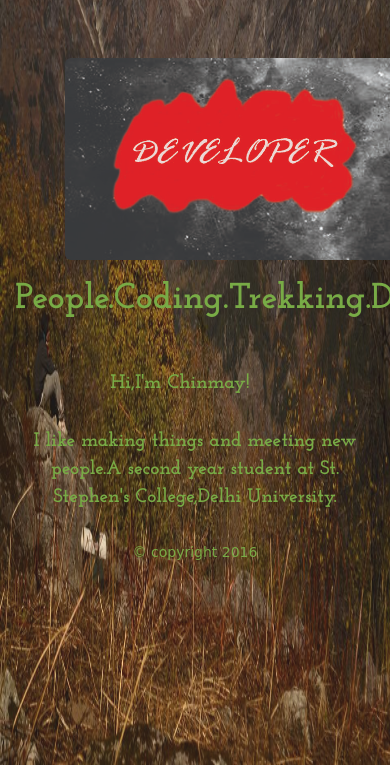
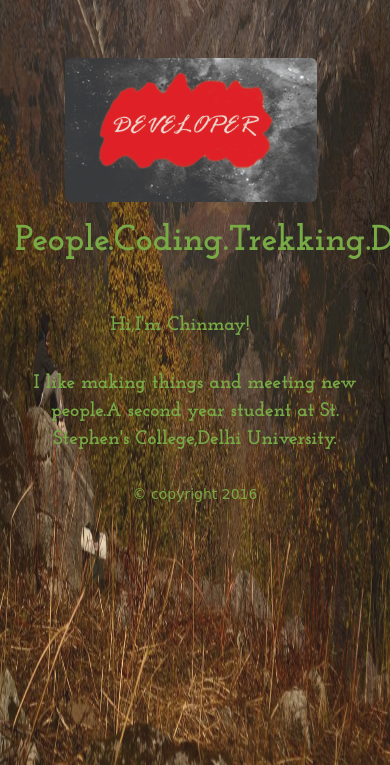
Before and after one commit to Chinmay420/blog, a plain HTML site: page index.html in a window 390 px wide. Shown: the part 79-844 px from the top of the page. Drawn offline with Linux system fonts and the light colour scheme.

Commit message:
Update index.html

```diff
--- a/index.html
+++ b/index.html
@@ -85,7 +85,7 @@
         <div class="container">
            <br><br><br>
             <div class="row" style="padding-left:50px">
-                <div class="col-xs-8 col-lg-3  col-lg-push-3 img-circle" >
+                <div class="col-xs-6 col-lg-3  col-lg-push-3 img-circle" >
                 <img  src="developer.jpg" alt="" width="180%" height="90%" class="img-rounded"/>
             </div>
             </div>
```
